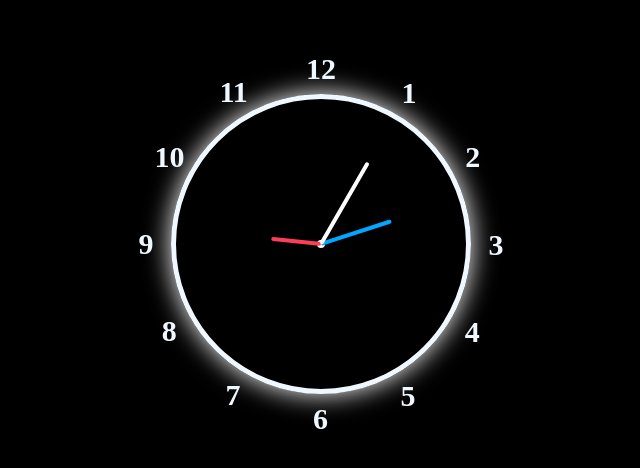
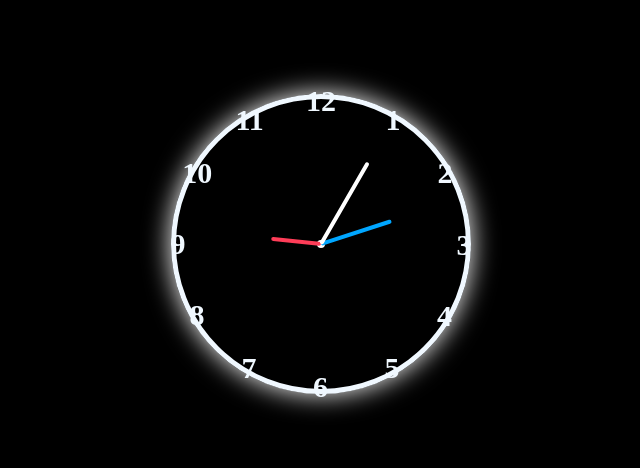
Before and after one commit to Mahavir745/clock, a plain HTML site: page index.html in a window 1280 px wide. Shown: the part 156-624 px from the top of the page, without its empty margins (319-959 px from the left). Drawn offline with Linux system fonts and the light colour scheme.

Commit message:
Update style.css

```diff
--- a/style.css
+++ b/style.css
@@ -26,7 +26,7 @@ body{
   & span{
     position: absolute;
     transform: rotate(calc(30deg*var(--i)));
-    inset: 13em;
+    inset: 15em;
     text-align: center;
 
     & b{
```
